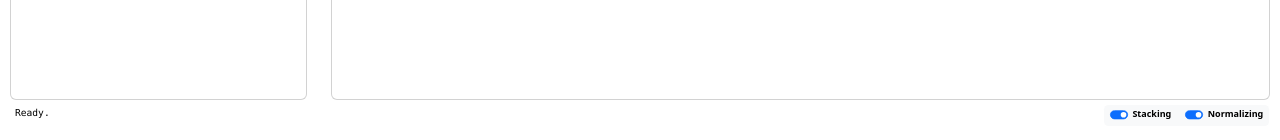
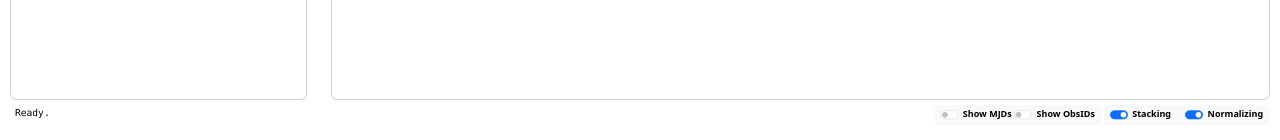
Before and after one commit to chime-sps/champss_timing, a Python web app: template web/templates/pulse_profiles.html in a window 1280 px wide. Shown: the part 670-810 px from the top of the page. Run offline with Jinja, Linux system fonts and the light colour scheme; the template is opened without the code that fills it, so the values that code supplies are empty; some libraries are stand-ins or nearby versions.

Commit message:
add: pulse profile browser show mjds and obsids

```diff
--- a/web/templates/pulse_profiles.html
+++ b/web/templates/pulse_profiles.html
@@ -18,9 +18,11 @@
                     <section style="display: flex; flex-wrap: wrap; " id="mjds_{{ month.replace('.', '_') }}">
                     {% for day in obs_mjds[month] %}
                         <input type="checkbox" class="btn-check" name="mjds" data-month="{{ month }}" data-monthesc="{{ month.replace('.', '_') }}" id="btn_mjd_{{ day['mjd'] }}" value="{{ day['filename'] }}" autocomplete="off">
-                        <label class="btn btn-outline-secondary btn-sm" for="btn_mjd_{{ day['mjd'] }}" id="btn_mjd_{{ day['mjd'] }}_lab"
+                        <label class="btn btn-outline-secondary btn-sm btn-days" for="btn_mjd_{{ day['mjd'] }}" id="btn_mjd_{{ day['mjd'] }}_lab"
                             style="margin-bottom: 0.25em; width: 3em; scale: 0.8; transform-origin: left; "
-                        >{{ day["day"] }}</label><br>
+                        >{{ day["day"] }}<span class="btn-text-mjd" style="
+                        font-size: 0.6em; font-weight: bolder;
+                        display: none;">&nbsp;({{ day["mjd"] | int }})</span></label><br>
                     {% endfor %}
                     </section>
                     <hr>
@@ -31,6 +33,9 @@
     <div class="col-md-9">
         <div class="card" style="position: relative; height: 95vh;">
             <div class="card-body">
+                <div id="list_of_filenames" style="position: absolute; top: 10px; right: 10px; z-index: 999; text-align: right; overflow-x: auto; overflow-y: auto; max-height: 90%; max-width: 90%; line-height: 0.8em; display: none; ">
+                    <code style="font-size: 0.75em; opacity: 0.5; color: #000; line-height: 0.1em; white-space: pre-line;" id="list_of_filenames_content"></code>
+                </div>
                 <div id="pulse_profiles_placeholder" style="position: absolute; top: 50%; left: 50%; transform: translate(-50%, -50%); text-align: center; ">
                     <p style="font-size: 1em; font-weight: bolder; opacity: 0.5; ">
                         Select one or more days to view pulse profiles.
@@ -48,6 +53,18 @@
     </div>
     <div class="col-md-12" style="position: relative; width: 100%; margin-left: 5px; margin-top: -2px; ">
         <div style="float: right; scale: 0.75; transform-origin: right; margin-right: calc(var(--bs-gutter-x)* .25); ">
+            <span class="badge text-bg-light">
+                <div class="form-check form-switch" style="min-height: 1.5em; display: inline-block; "
+                data-bs-toggle="tooltip" data-bs-placement="top" data-bs-title="Showing MJDs will display the Modified Julian Dates for each day.">
+                    <input class="form-check-input" type="checkbox" role="switch" id="show_mjds_checkbox" name="show_mjds_checkbox">
+                    <label class="form-check-label" for="show_mjds_checkbox" style="transform: translateY(2.5px)">Show MJDs</label>
+                </div>
+                <div class="form-check form-switch" style="min-height: 1.5em; display: inline-block; "
+                data-bs-toggle="tooltip" data-bs-placement="top" data-bs-title="Showing ObsIDs will display the observation identifiers for each day.">
+                    <input class="form-check-input" type="checkbox" role="switch" id="show_obsids_checkbox" name="show_obsids_checkbox">
+                    <label class="form-check-label" for="show_obsids_checkbox" style="transform: translateY(2.5px)">Show ObsIDs</label>
+                </div>
+            </span>
             <span class="badge text-bg-light">
                 <div class="form-check form-switch" style="min-height: 1.5em; display: inline-block; "
                 data-bs-toggle="tooltip" data-bs-placement="top" data-bs-title="Stacking will sum all selected pulse profiles.">
@@ -121,6 +138,38 @@
                 });
             }
         }
+
+        ////////////////////////////////
+        // Show MJDs Checkbox         //
+        ////////////////////////////////
+        $('#show_mjds_checkbox').change(function() {
+            if (!$(this).prop('checked')) {
+                $('.btn-text-mjd').hide();
+                $('.btn-text-day').show();
+
+                var current_width = $('.btn-days').css('width');
+                $('.btn-days').css('width', `calc(${current_width} - 2.5em)`);
+                $('.btn-days').css('margin-right', `unset`);
+            } else {
+                $('.btn-text-mjd').show();
+                $('.btn-text-day').hide();
+
+                var current_width = $('.btn-days').css('width');
+                $('.btn-days').css('width', `calc(${current_width} + 2.5em)`);
+                $('.btn-days').css('margin-right', `-0.5em`);
+            }
+        });
+
+        ////////////////////////////////
+        // Show ObsIDs Checkbox       //
+        ////////////////////////////////
+        $('#show_obsids_checkbox').change(function() {
+            if (!$(this).prop('checked')) {
+                $('#list_of_filenames').hide();
+            } else {
+                $('#list_of_filenames').show();
+            }
+        });
 
         ////////////////////////////////
         // Stacking Checkbox          //
@@ -301,6 +350,9 @@
                     return $(this).val();
                 }).get();
 
+                // render the list of filenames
+                $('#list_of_filenames_content').html(filenames.join('<br>'));
+
                 // filenames is empty
                 if (filenames.length == 0) {
                     $('#pulse_profiles_placeholder').show();
@@ -420,9 +472,8 @@
                 var mean = math.mean(profile_data_stacked);
                 var max = math.max(profile_data_stacked);
                 var min = math.min(profile_data_stacked);
-                var snr = max / std;
                 var n_files = filenames.length;
-                $("#status").html("Mean: " + mean.toFixed(2) + ", Std: " + std.toFixed(2) + ", Max: " + max.toFixed(2) + ", Min: " + min.toFixed(2) + ", SNR: " + snr.toFixed(2) + ", N_files: " + n_files + ". ");
+                $("#status").html("Mean: " + mean.toFixed(2) + ", Std: " + std.toFixed(2) + ", Max: " + max.toFixed(2) + ", Min: " + min.toFixed(2) + ", N_files: " + n_files + ". ");
 
                 $('#pulse_profiles_spinner').fadeOut();
             }, 0);
```
Also changed, not shown: web/templates/diagnostic.html (+5 -5 lines).
